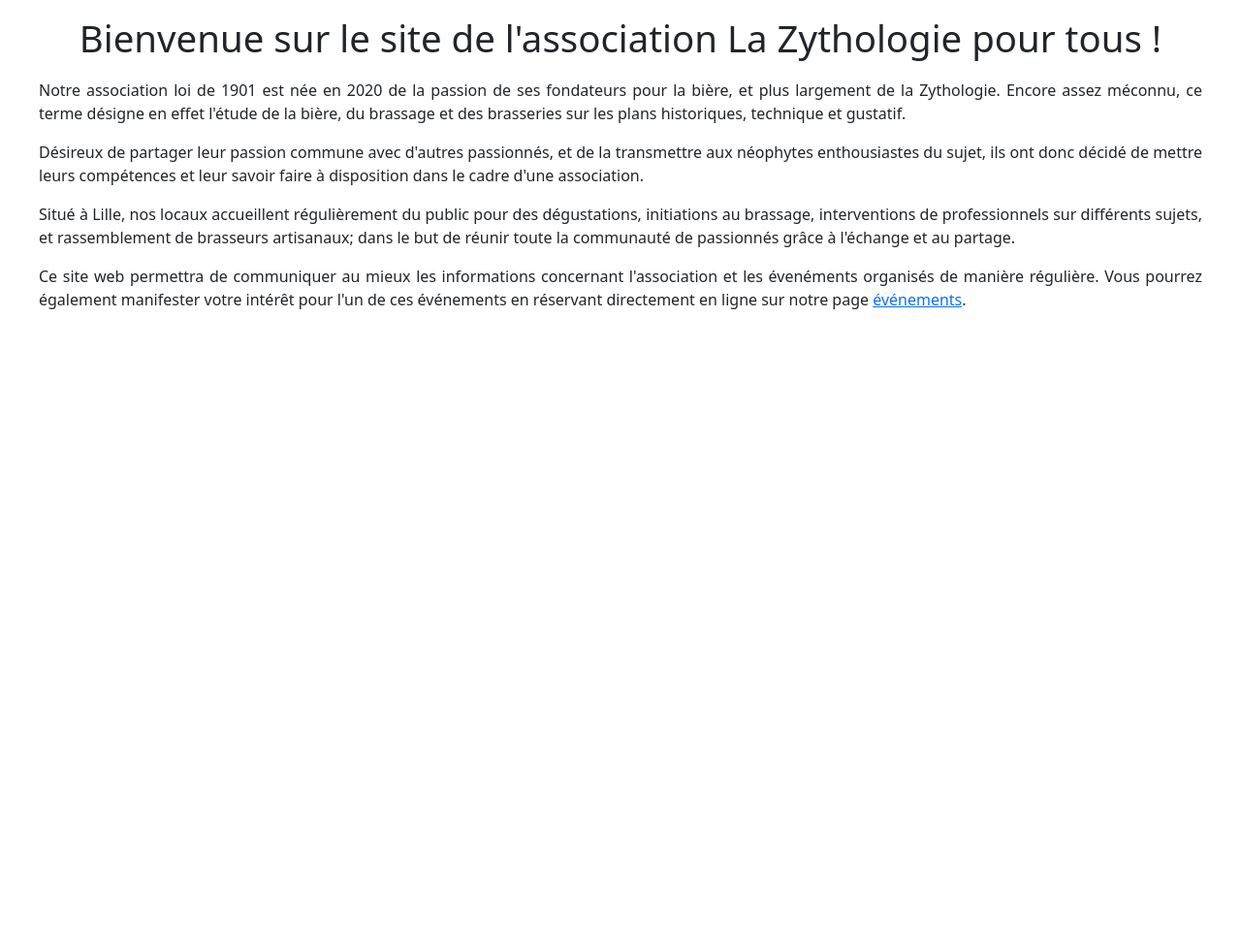
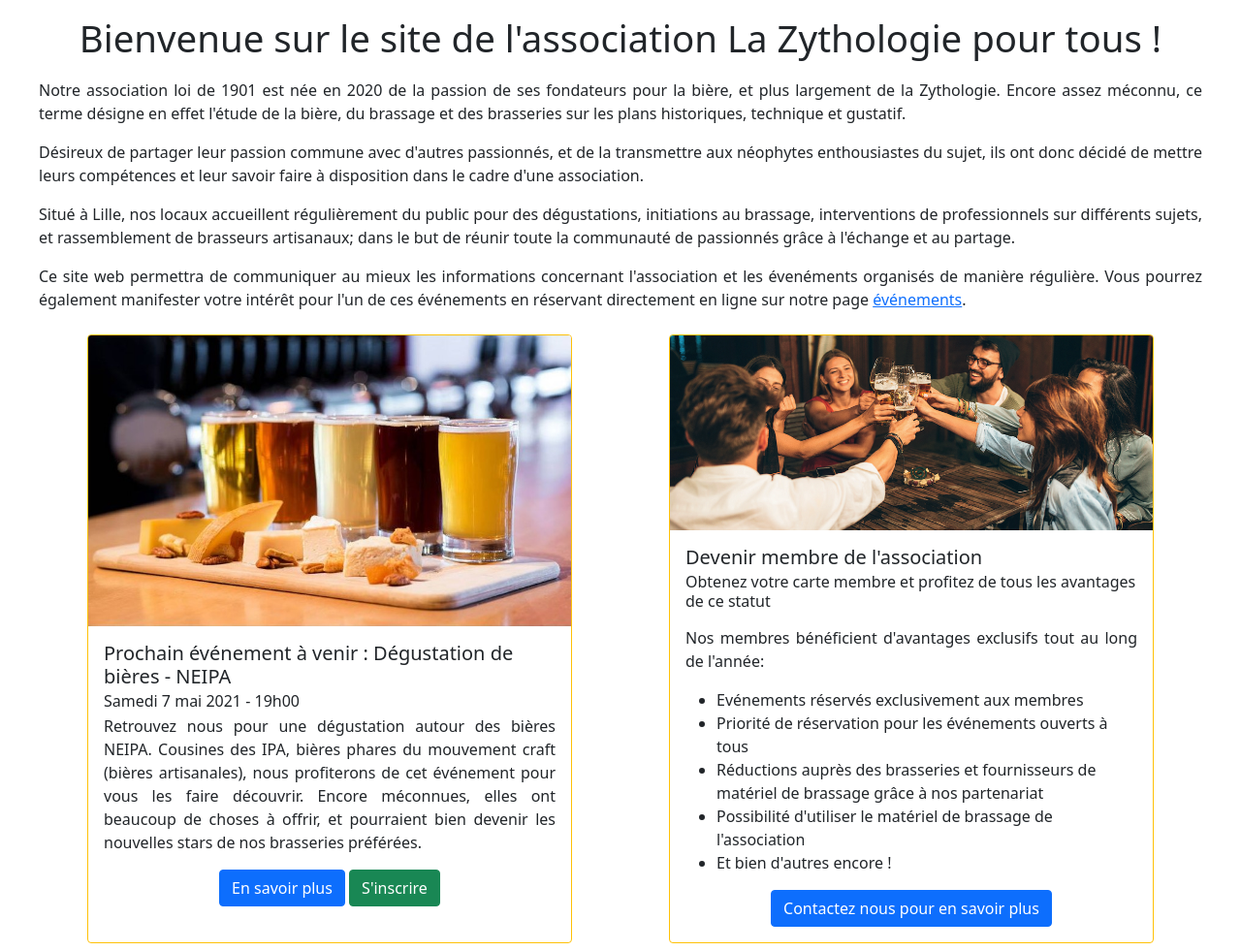
Before and after one commit to Lucas-Drmz/zythologie-pour-tous, a plain HTML site: page index.html in a window 1280 px wide. Shown: the part 61-1042 px from the top of the page at 97% size. Before the commit the page ends 800 px from the top, so only its background shows below. Drawn offline with nearby package versions, Linux system fonts and the light colour scheme.

Commit message:
Adding main page cards for next event and membership advertisement

```diff
--- a/index.html
+++ b/index.html
@@ -16,7 +16,7 @@
         <nav class="navbar navbar-expand-lg navbar-light bg-warning bg-gradient">
             <div class="container-fluid">
                 <a class="navbar-brand" href="./index.html">
-                <img src="./Assets/Logo_bière.svg.png" alt="logo association" class="logo-asso">
+                <img src="./Assets/Logo_bière.svg.png" alt="logo-association" class="logo-asso">
                 La Zythologie Pour Tous
                 </a>
                 <button class="navbar-toggler"
@@ -66,6 +66,41 @@
                     </p>
                 </article>
             </div>
+            <div class="row mx-2 mx-md-0 justify-content-around">
+                <div class="card border-warning col-md-5 my-2 px-0">
+                    <img src="./Assets/degustation-de-bieres.jpg" class="card-img-top" alt="tasting-picture">
+                    <div class="card-body">
+                        <h5 class="card-title">Prochain événement à venir : Dégustation de bières - NEIPA</h5>
+                        <h6 class="card-subtitle mb-1">Samedi 7 mai 2021 - 19h00</h6>
+                        <p class="card-text">Retrouvez nous pour une dégustation autour des bières NEIPA. Cousines des IPA, bières phares du mouvement
+                          craft (bières artisanales), nous profiterons de cet événement pour vous les faire découvrir. Encore méconnues, elles ont
+                          beaucoup de choses à offrir, et pourraient bien devenir les nouvelles stars de nos brasseries préférées.
+                        </p>
+                        <div class="text-center">
+                            <a href="#" class="btn btn-primary">En savoir plus</a>
+                            <a href="#" class="btn btn-success">S'inscrire</a>
+                        </div>
+                    </div>
+                </div>
+                <div class="card border-warning col-md-5 my-2 px-0">
+                    <img src="./Assets/img-adhesion.png" class="card-img-top" alt="membership-picture">
+                    <div class="card-body">
+                        <h5 class="card-title">Devenir membre de l'association</h5>
+                        <h6 class="card-subtitle mb-3">Obtenez votre carte membre et profitez de tous les avantages de ce statut</h6>
+                        <p class="card-text">Nos membres bénéficient d'avantages exclusifs tout au long de l'année: </p>
+                        <ul>
+                            <li>Evénements réservés exclusivement aux membres</li>
+                            <li>Priorité de réservation pour les événements ouverts à tous</li>
+                            <li>Réductions auprès des brasseries et fournisseurs de matériel de brassage grâce à nos partenariat</li>
+                            <li>Possibilité d'utiliser le matériel de brassage de l'association</li>
+                            <li>Et bien d'autres encore !</li>
+                        </ul>
+                        <div class="text-center">
+                            <a href="./contact.html" class="btn btn-primary">Contactez nous pour en savoir plus</a>
+                        </div>
+                    </div>
+                </div>
+            </div>
         </div>
     </main>
     <footer class="row"></footer>
```
Also changed, not shown: Assets/degustation-de-bieres.jpg (added), Assets/img-adhesion.png (added).
